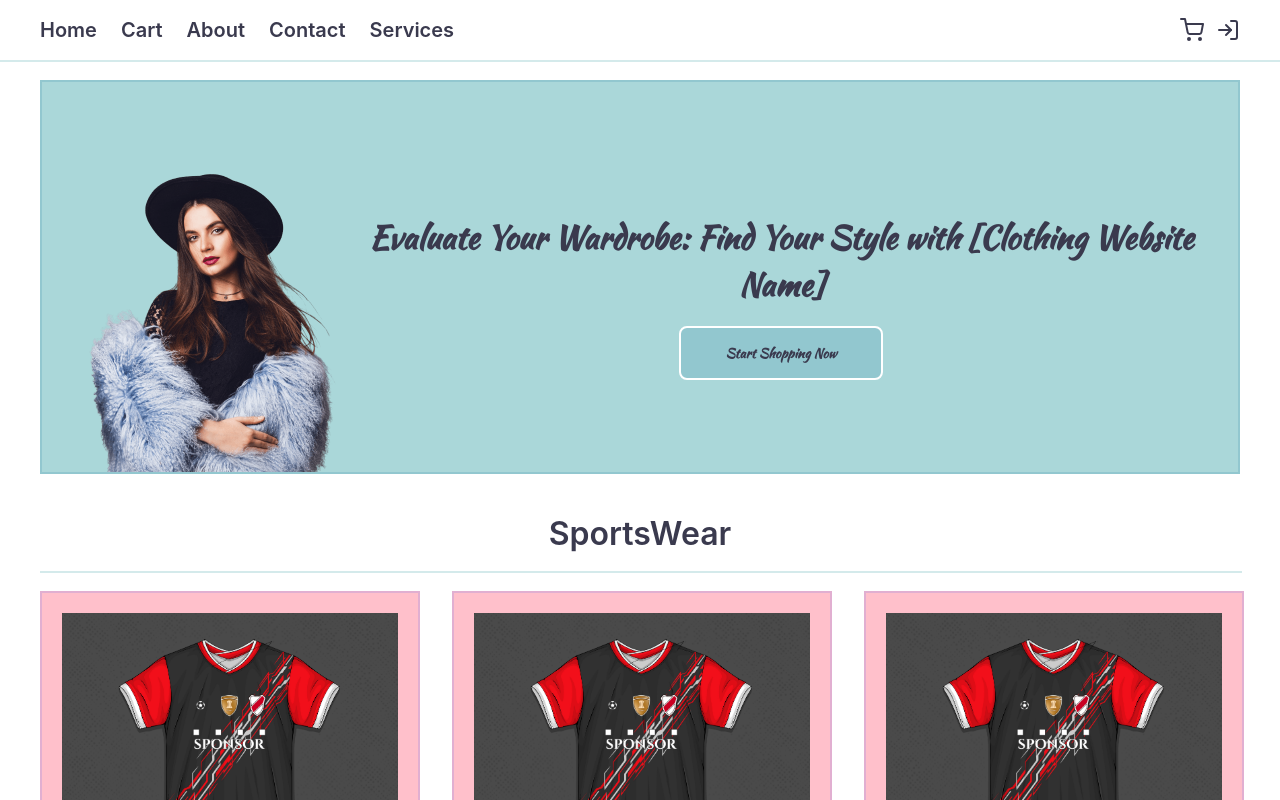
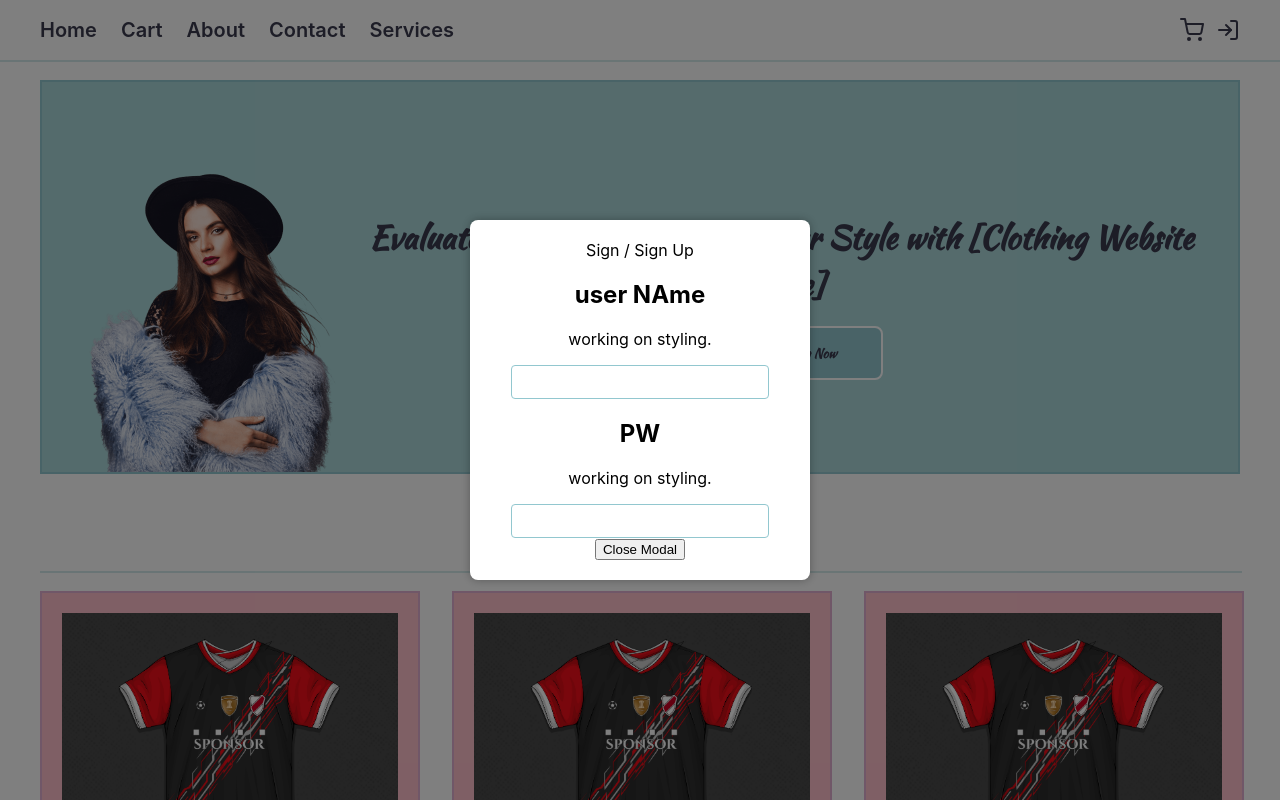
Before and after one commit to Dilshan-686/ITPM-Project, a React (Create React App) app: page / in a window 1280 px wide. Both pictures are taken after a click on the element "Start Shopping Now". Shown: the top 800 px of the page. Built offline with nearby package versions, Linux system fonts and the light colour scheme; a web font is replaced by a local one.

Commit message:
styles enchance and auth modal

```diff
--- a/src/components/atoms/button/button.jsx
+++ b/src/components/atoms/button/button.jsx
@@ -1,8 +1,8 @@
 import * as Styles from './styles';
 
-const Button = ({ width, height, background, border, label }) => {
+const Button = ({ width, height, background, border, label, onClick }) => {
     return (
-        <Styles.ButtonContainer heigh={height} width={width} background={background} border={border}>
+        <Styles.ButtonContainer heigh={height} width={width} background={background} border={border} onClick={onClick}>
             <Styles.Button>{label}</Styles.Button>
         </Styles.ButtonContainer>
     );
--- a/src/components/atoms/index.js
+++ b/src/components/atoms/index.js
@@ -1,3 +1,4 @@
 export { default as Divider } from './divider/divider';
 export { default as Button } from './button/button';
 export { default as Icon } from './icon/icon';
+export { default as Input } from './input/input';
--- /dev/null
+++ b/src/components/atoms/input/input.jsx
@@ -0,0 +1,7 @@
+import * as Styles from './styles';
+
+const Input = () => {
+    return <Styles.Input />;
+};
+
+export default Input;
--- /dev/null
+++ b/src/components/atoms/input/styles.js
@@ -0,0 +1,11 @@
+import styled from 'styled-components';
+
+export const Input = styled.input`
+    height: 32px;
+    padding: 0 12px;
+    font-size: 18px;
+    min-width: 200px;
+    border-radius: 4px;
+    color: #3a3a4e;
+    border: 1.5px solid #92c7cf;
+`;
--- /dev/null
+++ b/src/components/molecules/Modal/modal.jsx
@@ -0,0 +1,11 @@
+import * as Styles from './styles';
+
+const Modal = ({ isOpen, children }) => {
+    return (
+        <Styles.ModalBackground isOpen={isOpen}>
+            <Styles.ModalContent onClick={(e) => e.stopPropagation()}>{children}</Styles.ModalContent>
+        </Styles.ModalBackground>
+    );
+};
+
+export default Modal;
--- /dev/null
+++ b/src/components/molecules/Modal/styles.js
@@ -0,0 +1,26 @@
+import styled from 'styled-components';
+
+export const ModalBackground = styled.div`
+    position: fixed;
+    top: 0;
+    left: 0;
+    width: 100%;
+    height: 100%;
+    background-color: rgba(0, 0, 0, 0.5);
+    display: ${({ isOpen }) => (isOpen ? 'flex' : 'none')};
+    align-items: center;
+    justify-content: center;
+    z-index: 999;
+    transition: opacity 0.3s ease;
+`;
+
+export const ModalContent = styled.div`
+    background-color: white;
+    padding: 20px;
+    border-radius: 8px;
+    box-shadow: 0 0 10px rgba(0, 0, 0, 0.3);
+    max-width: 80%;
+    max-height: 80%;
+    overflow: auto;
+    transition: transform 0.3s ease;
+`;
--- a/src/components/molecules/shopCard/shopCard.jsx
+++ b/src/components/molecules/shopCard/shopCard.jsx
@@ -14,10 +14,10 @@ const ShopCard = ({ src, name, price, isStockAvailable }) => {
                         <h1>{`${price} $`}</h1>
                     </Styles.ShopCardDetailsItem>
                     <Styles.ShopCardDetailsItem>
-                        <Styles.IconContainer>
+                        <Styles.IconContainer color={isStockAvailable && '#1f7e8d'}>
                             {isStockAvailable ? (
                                 <>
-                                    <Icon name="shopping-bag" /> Add to cart
+                                    <Icon name="shopping-bag" color="#1f7e8d" /> Add to cart
                                 </>
                             ) : (
                                 <>
@@ -26,9 +26,9 @@ const ShopCard = ({ src, name, price, isStockAvailable }) => {
                                 </>
                             )}
                         </Styles.IconContainer>
-                        <Styles.IconContainer>
+                        <Styles.IconContainer color={isStockAvailable && '#1f7e8d'}>
                             <>
-                                <Icon name="star" color={isStockAvailable ? '#92c7cf' : '#3a3a4e'} />
+                                <Icon name="star" color={isStockAvailable ? '#1f7e8d' : '#3a3a4e'} />
                                 {isStockAvailable ? 'Stock available' : 'Out of Stock'}
                             </>
                         </Styles.IconContainer>
--- a/src/components/molecules/shopCard/styles.js
+++ b/src/components/molecules/shopCard/styles.js
@@ -49,4 +49,5 @@ export const IconContainer = styled.div`
     gap: 8px;
     font-weight: 600;
     cursor: pointer;
+    color: ${({ color }) => color ?? '#3a3a4e'};
 `;
--- /dev/null
+++ b/src/pages/auth/Auth.jsx
@@ -0,0 +1,21 @@
+import { Input } from '../../components';
+import Modal from '../../components/molecules/Modal/modal';
+
+const Auth = ({ isOpen, closeModal }) => {
+    return (
+        <Modal isOpen={isOpen} onClose={closeModal}>
+            <div style={{ width: '300px' }}>
+                Sign / Sign Up
+                <h2>user NAme</h2>
+                <p>working on styling.</p>
+                <Input />
+                <h2>PW</h2>
+                <p>working on styling.</p>
+                <Input />
+                <button onClick={closeModal}>Close Modal</button>
+            </div>
+        </Modal>
+    );
+};
+
+export default Auth;
--- /dev/null
+++ b/src/pages/auth/index.js
@@ -0,0 +1 @@
+export { default as Auth } from './Auth';
--- a/src/pages/home/Home.jsx
+++ b/src/pages/home/Home.jsx
@@ -1,6 +1,8 @@
 import * as Styles from './styles';
 import MAIN_IMAGE from '../../images/homeMain.png';
 import { Button, Divider, ShopCard } from '../../components';
+import { useState } from 'react';
+import { Auth } from '../auth';
 
 const MockList_SW = [
     { price: '66.99', name: 'T-Shirt', isStockAvailable: true },
@@ -20,13 +22,18 @@ const GridItemList = (items) => {
 };
 
 const Home = () => {
+    const [isOpen, setIsOpen] = useState(false);
+    const openModal = () => setIsOpen(true);
+    const closeModal = () => setIsOpen(false);
+
     return (
         <div>
+            <Auth closeModal={closeModal} isOpen={isOpen} />
             <Styles.HomeImageContainer>
                 <Styles.HomeMainImage src={MAIN_IMAGE} height={300} alt="image" />
                 <Styles.ContentContainer>
                     <Styles.Title>Evaluate Your Wardrobe: Find Your Style with [Clothing Website Name]</Styles.Title>
-                    <Button background="#92c7cf" border="#FFFFFF" label="Start Shopping Now" />
+                    <Button background="#92c7cf" border="#FFFFFF" label="Start Shopping Now" onClick={openModal} />
                 </Styles.ContentContainer>
             </Styles.HomeImageContainer>
             <Styles.CategorySection>
```
